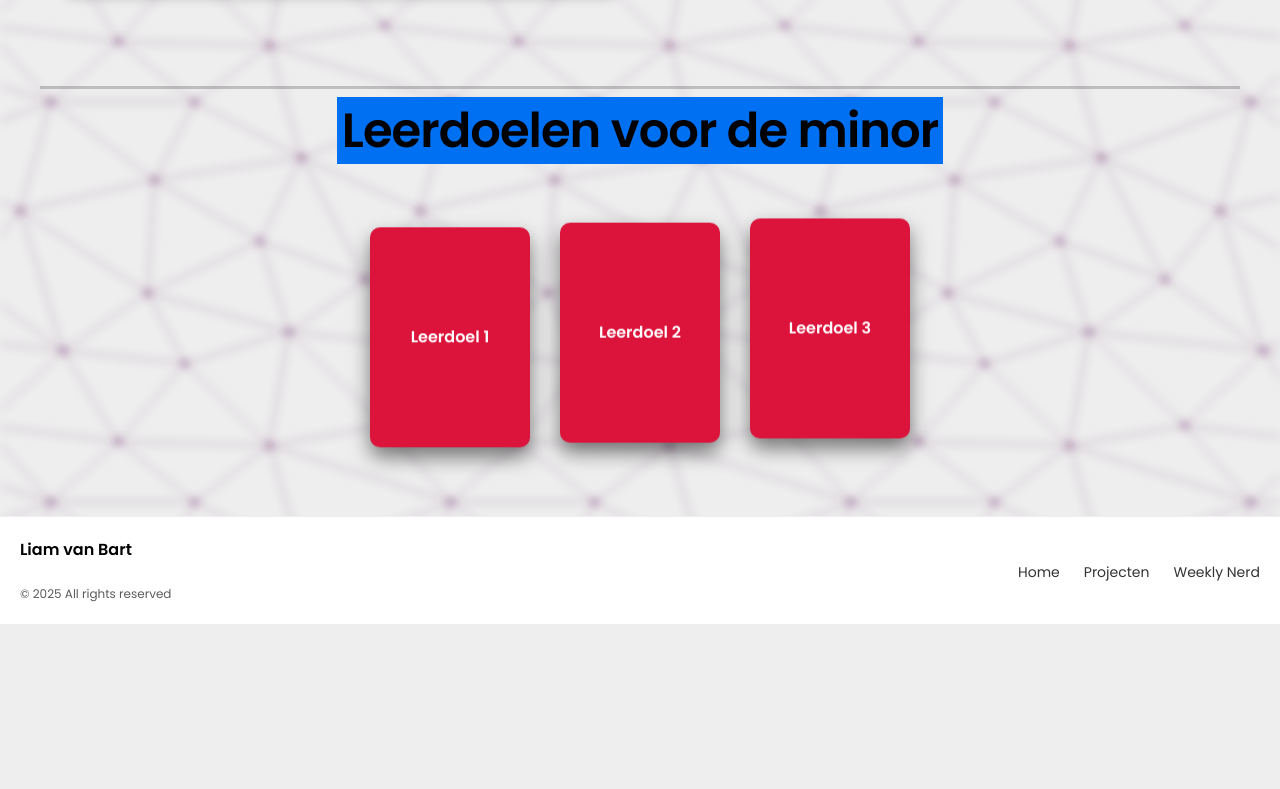
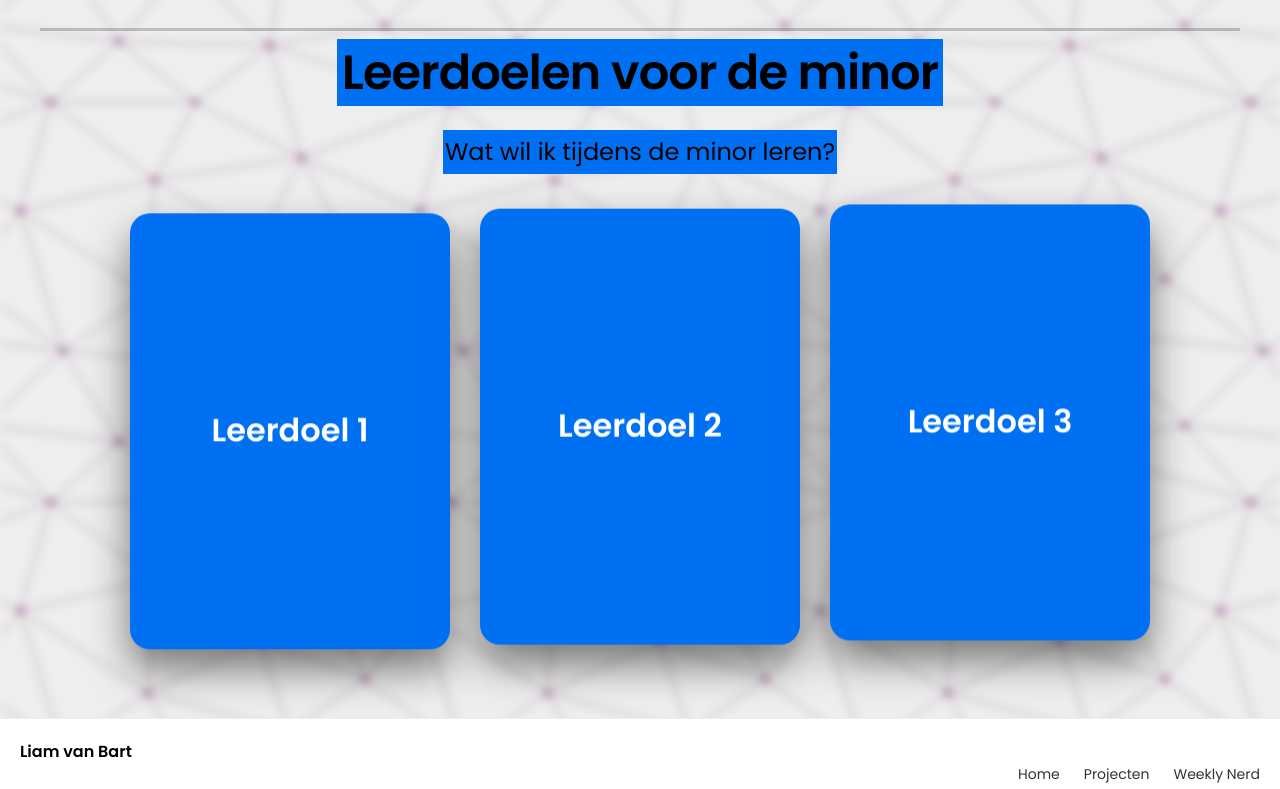
Before and after one commit to Liamvanbart1/portfolioweb, a Next.js app: page / in a window 1280 px wide. Shown: the part 889-1678 px from the top of the page. Before the commit the page ends 1476 px from the top, so only its background shows below. Built offline with nearby package versions, Linux system fonts and the light colour scheme.

Commit message:
laatste push

```diff
--- a/src/components/About.js
+++ b/src/components/About.js
@@ -10,6 +10,7 @@ export default function About() {
   return (
     <div className={styles.container}>
       <h1 className={styles.h1}>Leerdoelen voor de minor</h1>
+      <p className={styles.p}>Wat wil ik tijdens de minor leren?</p>
       <div className={styles.table}>
         <div
           className={styles.card}
@@ -21,7 +22,13 @@ export default function About() {
               Leerdoel 1
             </div>
             <div className={`${styles.cardFace} ${styles.cardBack}`}>
-              <div>Master frontend fundamentals:</div>
+              <div>
+                Ik wil nog meer leren over CSS. Ik heb de basis aan het begin
+                van de opleiding geleerd, maar heb daar te lang op vertrouwd. Ik
+                merk tijdens de minor dat er nog veel dingen zijn die ik niet
+                weet en die vaak handiger/beter zijn dan de oplossingen die ik
+                bedenk.
+              </div>
             </div>
           </div>
         </div>
@@ -36,7 +43,13 @@ export default function About() {
               Leerdoel 2
             </div>
             <div className={`${styles.cardFace} ${styles.cardBack}`}>
-              <div>Understand modern tooling:</div>
+              <div>
+                {" "}
+                Ik wil graag meer leren over back-end. Tijdens de API's zijn we
+                hier al een klein beetje mee bezig geweest door NodeJS te
+                gebruiken en dit vond ik erg interessant. Ik hoop hier tijdens
+                de meesterproef meer over te kunnen leren.
+              </div>
             </div>
           </div>
         </div>
@@ -51,7 +64,11 @@ export default function About() {
               Leerdoel 3
             </div>
             <div className={`${styles.cardFace} ${styles.cardBack}`}>
-              <div>Build full-stack apps:</div>
+              <div>
+                Ik wil tijdens de meesterproef graag taakgerichter worden en
+                mijn taken op tijd afmaken. Ik merk dat ik vaak goede ideeën
+                heb, maar deze door tijdgebrek uiteindelijk niet kan realiseren.
+              </div>
             </div>
           </div>
         </div>
--- a/src/components/About.module.css
+++ b/src/components/About.module.css
@@ -29,6 +29,16 @@
   background-color: var(--color-accent);
 }
 
+.p {
+  padding: 0.1em;
+  background-color: var(--color-accent);
+  font-size: 1.5em;
+  font-weight: 500;
+  color: var(--color-text-text);
+  max-width: 40ch;
+  line-height: 1.6;
+}
+
 .card:nth-child(1) {
   grid-area: card1;
 }
@@ -42,8 +52,8 @@
 }
 
 .card {
-  width: 10em;
-  height: 13.75em;
+  width: 20em;
+  height: 27.25em;
   transform-style: preserve-3d;
   position: relative;
   animation: float 3s infinite ease-in-out;
@@ -91,13 +101,13 @@
   font-size: 1em;
   font-weight: bold;
   color: white;
-  text-align: center;
   line-height: 1.4;
   white-space: pre-wrap;
 }
 
 .cardFront {
-  background: crimson;
+  background: var(--color-accent);
+  font-size: 2em;
 }
 
 .cardBack {
--- a/src/components/Hero.js
+++ b/src/components/Hero.js
@@ -36,7 +36,7 @@ export default function Hero() {
   return (
     <section className={styles.hero}>
       <div className={styles.leftContent}>
-        <h1 className={styles.heroHeading}>Welcome to my Website</h1>
+        <h1 className={styles.heroHeading}>Welkom op mijn blog</h1>
         <p className={styles.heroText}>
           Hi ik ben Liam van Bart, aspirant front-end developer
         </p>
```
